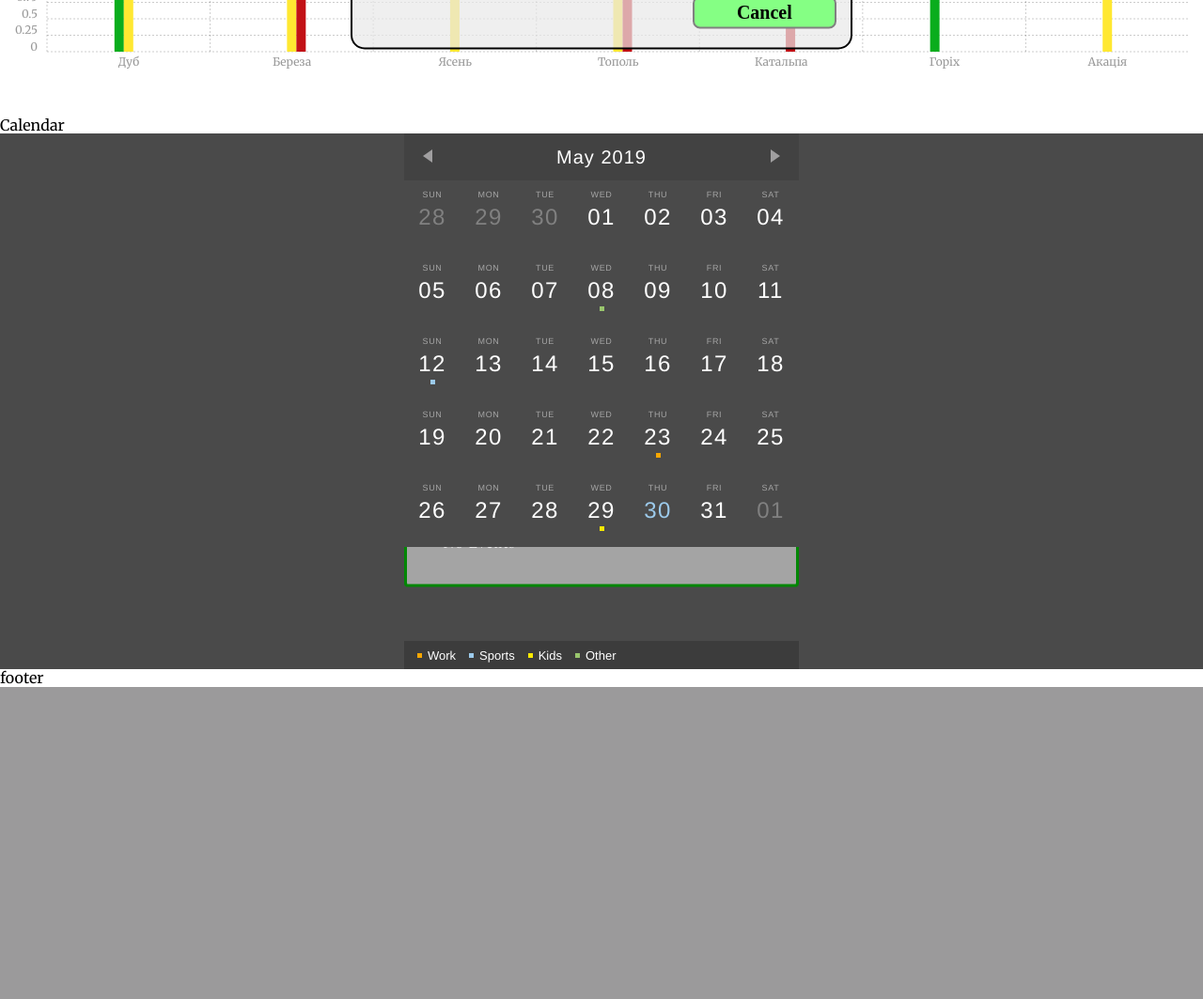
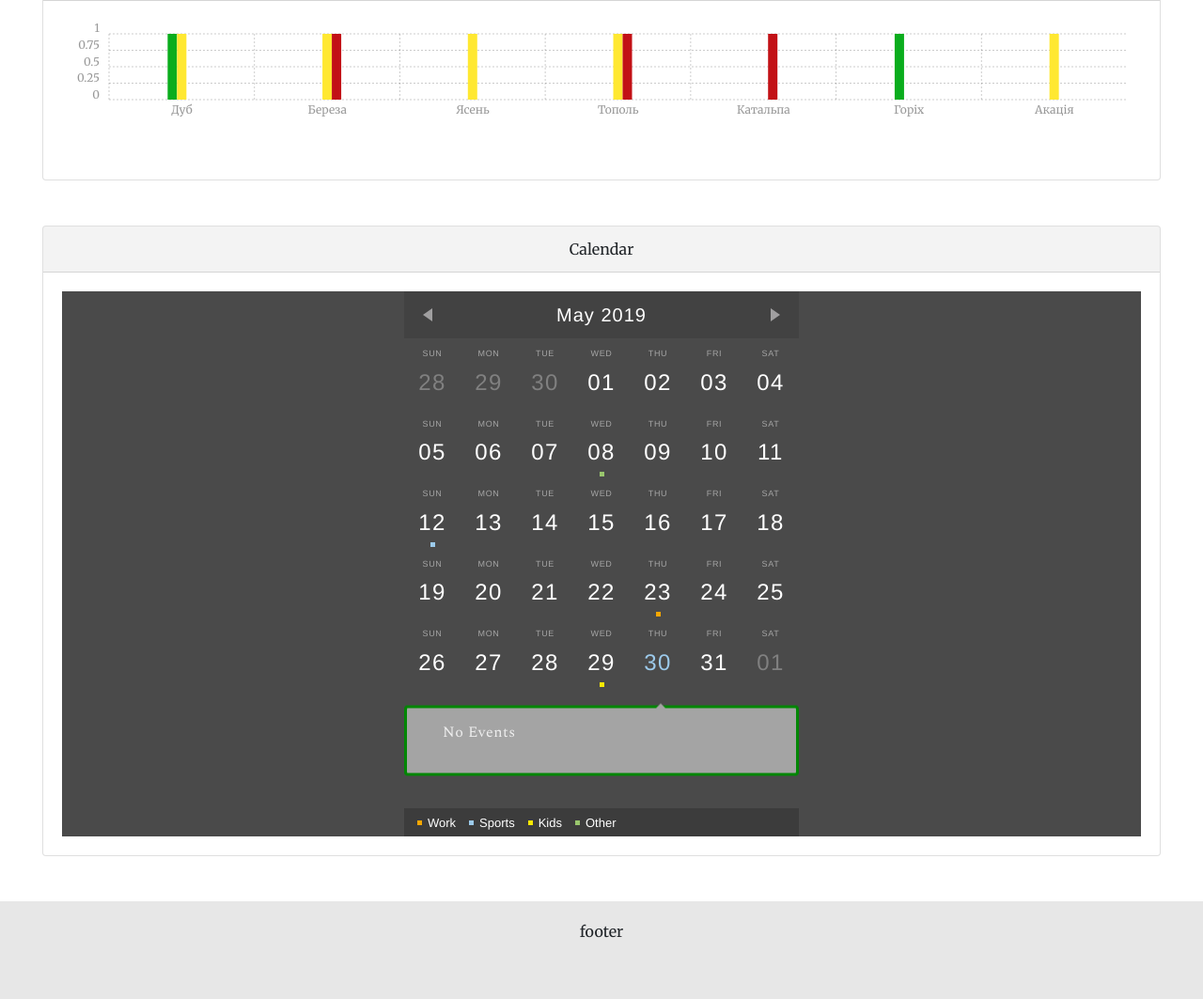
Before and after one commit to Helga17/coursework, a PHP site: page / in a window 1280 px wide. Shown: the part 972-2035 px from the top of the page at 94% size. Before the commit the page ends 1703 px from the top, so only its background shows below. Run offline with PHP 8.4, Linux system fonts and the light colour scheme; data comes from the database, SQL or seed files in the repository; some libraries are stand-ins or nearby versions.

Commit message:
change site styles

```diff
--- a/app/views/partials/header.php
+++ b/app/views/partials/header.php
@@ -14,8 +14,12 @@
     <link href="https://fonts.googleapis.com/icon?family=Material+Icons" rel="stylesheet">
     <link href="https://fonts.googleapis.com/css?family=Spectral" rel="stylesheet">
     <link href="https://cdnjs.cloudflare.com/ajax/libs/normalize/8.0.1/normalize.css" rel="stylesheet">
-    <link rel="stylesheet" href="css/chartist.min.css"
+    <link rel="stylesheet" href="css/chartist.min.css">
     <!-- <link href="https://fonts.googleapis.com/css?family=PT+Serif+Caption" rel="stylesheet"> -->
+    <link rel="stylesheet" href="css/new.css">
+    <link rel="stylesheet" href="https://stackpath.bootstrapcdn.com/bootstrap/4.3.1/css/bootstrap.min.css" integrity="sha384-ggOyR0iXCbMQv3Xipma34MD+dH/1fQ784/j6cY/iJTQUOhcWr7x9JvoRxT2MZw1T" crossorigin="anonymous">
+    <script src="https://maps.googleapis.com/maps/api/js?region=cn&language=ukr-CN&key=AIzaSyDzsFxCMe9JMR-CoSCyfP6jUiGMuXPTazU"></script>
+    <script src="https://cdn.jsdelivr.net/npm/chart.js@2.8.0"></script>
     <script src="js/vue.min.js"></script>
     <script src="https://maps.googleapis.com/maps/api/js?region=cn&language=ukr-CN&key=AIzaSyDzsFxCMe9JMR-CoSCyfP6jUiGMuXPTazU"></script>
     <script src="https://cdnjs.cloudflare.com/ajax/libs/axios/0.5.0/axios.js"></script>
--- a/app/views/partials/page.php
+++ b/app/views/partials/page.php
@@ -18,12 +18,12 @@
 ?>
 <body>
 <div id="app">
-    <div class="logo">
+    <!--<div class="logo">
         <img src="/images/logo.png">
     </div>
     <div class="menu">
-        <?php require_once(__DIR__ . (isset($_SESSION['id']) ? '/nav-bar.php' : '/login-panel.php')); ?>
-    </div>
+        <?php /*require_once(__DIR__ . (isset($_SESSION['id']) ? '/nav-bar.php' : '/login-panel.php')); */?>
+    </div>-->
     <div class="content">
 
         <?php if (isset($trees)): ?>
--- a/app/views/tree/index.php
+++ b/app/views/tree/index.php
@@ -26,7 +26,7 @@
     <div class="container-fluid mt-4">
         <div  class="col-md-12">
             <div class="card ">
-                <div class="card-header">
+                <div class="card-header text-center">
                     Google Map
                 </div>
                 <div class="card-body">
@@ -38,6 +38,9 @@
             <div class="row wow fadeIn">
                 <div class="col-md-12">
                     <div class="card">
+                        <div class="card-header text-center">
+                            Histogram
+                        </div>
                         <div class="card-body">
                             <?php require_once (__DIR__ . '/partials/graph.php'); ?>
                         </div>
@@ -48,11 +51,13 @@
         <div class="container-fluid mt-5 mb-2">
             <div class="row wow fadeIn">
                 <div class="col-md-12 ">
-                    <div class="card-header text-center">
-                        Calendar
-                    </div>
-                    <div class="card-body">
-                        <?php require_once (__DIR__ . '/partials/calendar.php'); ?>
+                    <div class="card">
+                        <div class="card-header text-center">
+                            Calendar
+                        </div>
+                        <div class="card-body">
+                            <?php require_once (__DIR__ . '/partials/calendar.php'); ?>
+                        </div>
                     </div>
                 </div>
             </div>
--- a/app/views/tree/partials/map.php
+++ b/app/views/tree/partials/map.php
@@ -83,4 +83,4 @@
     </div>
 </div>
 
-<div id="map" v-bind:style="mapStyle">{{filteredItems}}</div>
+<div id="map">{{filteredItems}}</div>
--- a/css/new.css
+++ b/css/new.css
@@ -6,7 +6,6 @@
     height: calc(100vh - 200px);
     min-height: 700px;
     width: 100%;
-    z-index: 99999;
 }
 
 .card-header{
--- a/css/stylemaps.css
+++ b/css/stylemaps.css
@@ -118,8 +118,8 @@
 
 .filters {
     position: absolute;
-    right: 15px;
-    top: 90px;
+    right: 35px;
+    top: 125px;
     z-index: 1;
     text-align: right;
 }
@@ -715,7 +715,7 @@
     transform: translate3d(0, 0, 0);
     width: 420px;
     margin: 0 auto;
-    height: 570px;
+    height: 580px;
     overflow: hidden;
 }
 
@@ -798,7 +798,12 @@
 }
 
 #calendar-block .week {
+    margin-bottom: -15px;
     background: #4a4a4a;
+}
+
+#calendar-block .week:last-child {
+    margin-bottom: -10px;
 }
 
 #calendar-block .day {
@@ -875,7 +880,7 @@
     width: 420px;
     height: 75px;
     background: rgba(164, 164, 164, 1);
-    margin-top: 5px;
+    margin-top: 40px;
     border-radius: 4px;
 }
 
--- a/js/map.js
+++ b/js/map.js
@@ -199,11 +199,6 @@
         authenticationButton: function () {
             return this.isAuthorization ? 'Увійти' : 'Зареєструватися';
         },
-
-        mapStyle: function () {
-            let windowHeight = document.documentElement.clientHeight;
-            return 'height: ' + (windowHeight - 35) + 'px;';
-        }
     },
 
     mounted: function () {
```
